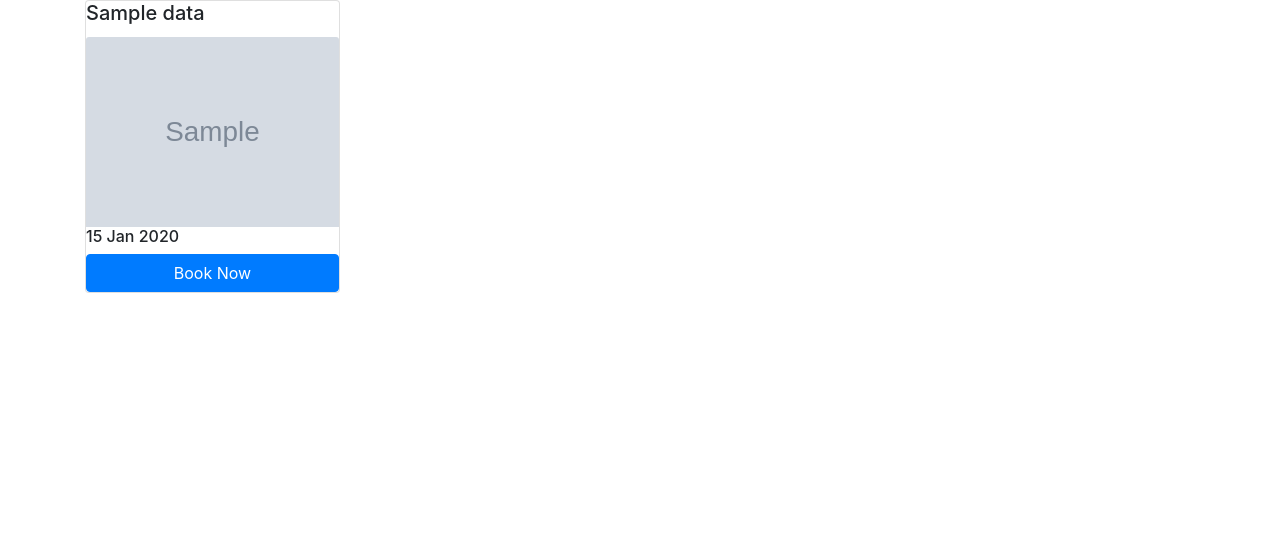
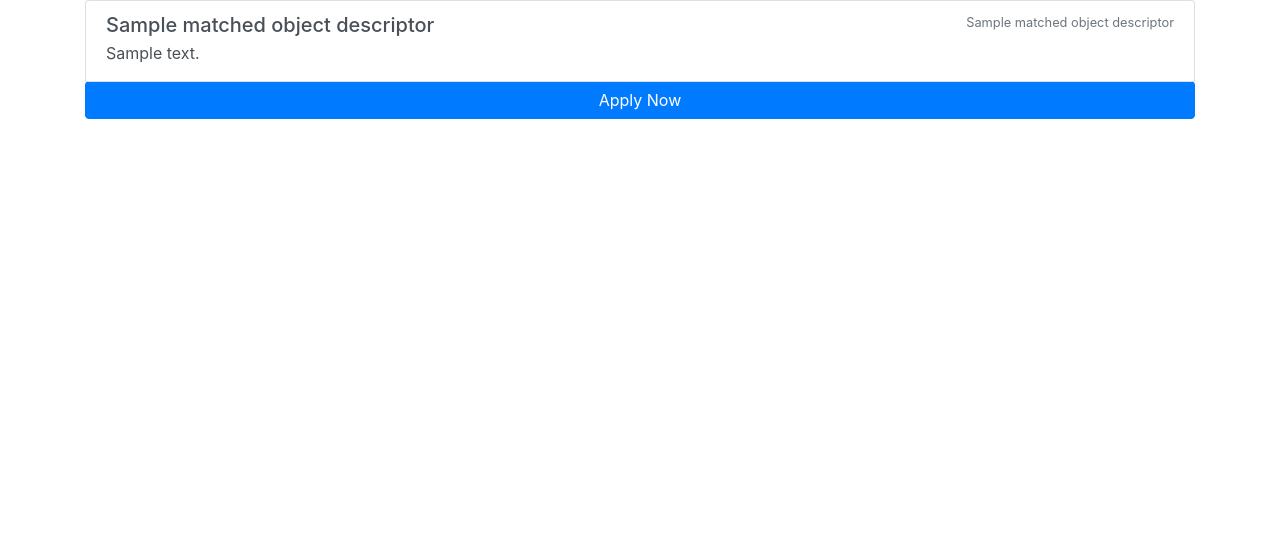
Before and after one commit to GrantHGR/JobRanger, a Node server app: template src/views/pages/discover.ejs in a window 1280 px wide. Shown: the part 41-574 px from the top of the page. Run offline with Node 20, Linux system fonts and the light colour scheme; the template is opened without the code that fills it: most values are stand-ins (such as "Sample title", 1, 10 or a date in 2020); grey boxes marked "Sample" are stand-in pictures.

Commit message:
discover page and usajobsAPI updated

```diff
--- a/src/index.js
+++ b/src/index.js
@@ -73,6 +73,7 @@ app.get('/', (req, res) => {
 app.get('/login', (req, res) => {
     res.render("pages/login");
 });
+
 
 app.post('/login', async (req, res) => {
     const access = `SELECT * FROM users WHERE username = '${req.body.username}';`;
@@ -609,7 +610,7 @@ app.get('/template', async (req,res) => {
 });
 
 
-// const request = require('request');
+
 
 var host = 'data.usajobs.gov';
 // var userAgent = 'grant.hargrav@gmail.com';
@@ -630,13 +631,10 @@ app.get('/discover' ,(req,res) =>{
   })
   .then(results => {
     console.log(results.data)
-    var data = results.data;
-    // var data = JSON.parse(results.data);
-    //let events = results.data._embedded.events;
+    var data =  results.data.SearchResult.SearchResultItems;
     res.render('pages/discover',{data:data})
   })
   .catch(error => {
-    // Handle errors
     console.log(error)
     res.render('pages/home',{message:"Something went wrong"});
   });
--- a/src/views/pages/discover.ejs
+++ b/src/views/pages/discover.ejs
@@ -5,22 +5,20 @@
     <main>
       <div class="container">
         <!-- THE REST OF YOUR HTML CODE GOES HERE -->
-        <div class="row">
-          <% for(let i=0; i<events.length; i++){%>
-            <div class="col-sm-6 col-md-4 col-lg-3">
-              <div class="card">
+        <div class="list-group">
+            <% for(let i=0; i<data.length; i++){%>
+              <a href="#" class="list-group-item list-group-item-action flex-column align-items-start">
+                  <div class="d-flex w-100 justify-content-between">
+                    <h5 class="mb-1"><%=data[i].MatchedObjectDescriptor.PositionTitle%></h5>
+                    <small class="text-muted"><%=data[i].MatchedObjectDescriptor.OrganizationName%></small>
+                  </div>
+                  <p class="mb-1"><%=data[i].MatchedObjectDescriptor.UserArea.Details.JobSummary%></p>
+                  <a href="<%= data[i].MatchedObjectDescriptor.ApplyURI%>" class="btn btn-primary">Apply Now</a>
+                </a>
+            <%}%>
+            </div>
+        </div>
 
-                  <h5 class="card-title"><%=data[i].name%></h5>
-                  <img class="card-img-top" src="<%= data[i].images[0].url%>" alt="https://daily.jstor.org/wp-content/uploads/2023/01/good_times_with_bad_music_1050x700.jpg">
-                  <h6 class="class-subtitle"><%=data[i].dates.start.localDate%></h6>
-                  <a href="<%= data[i].url%>" class="btn btn-primary">Book Now</a>
-
-              </div>
-            </div>
-          <%}%>
-        </div>
-      </div>
-      </div>
     </main>
 
-    <%- include ('../partials/footer') %>
+<%- include ('../partials/footer') %>
```
